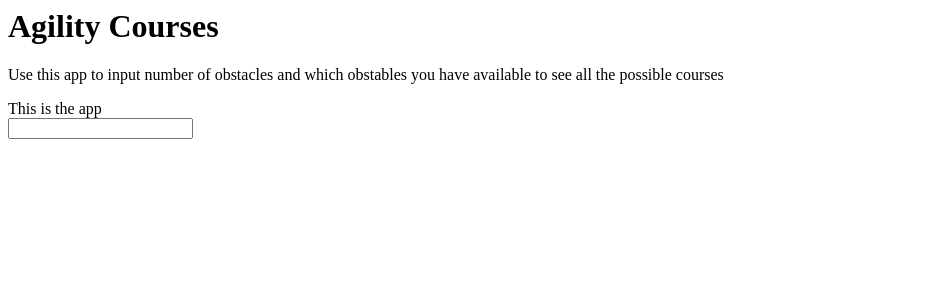
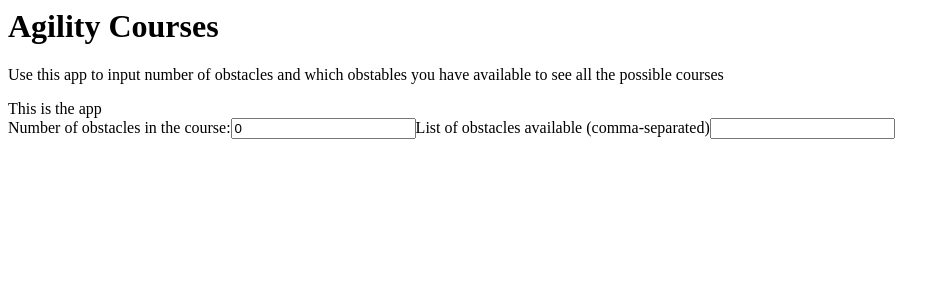
Before and after one commit to jwicksnin/agility-course-permutations, a React app: page / in a window 1280 px wide. Shown: the top 300 px of the page, without its empty margins (0-950 px from the left). Built offline with nearby package versions, Linux system fonts and the light colour scheme.

Commit message:
Create a two-input form for count of obstacles and obstacle list.

```diff
--- a/src/Form.jsx
+++ b/src/Form.jsx
@@ -2,12 +2,42 @@ import React from 'react';
 import ReactDOM from 'react-dom';
 
 class Form extends React.Component {
+  constructor(props) {
+    super(props);
+    this.state = {
+      count: 0,
+      obstacles: ''
+    };
+    this.handleNumberChange = this.handleNumberChange.bind(this);
+    this.handleObstaclesChange = this.handleObstaclesChange.bind(this);
+  }
+  handleNumberChange(e) {
+    this.setState({
+      count: e.target.value
+    });
+  }
+  handleObstaclesChange(e) {
+    this.setState({
+      obstacles: e.target.value
+    });
+  }
   render() {
     return <form>
-    	<div>{this.props.title}</div>
-    	<input
-    		type="text"
-    	/>
+      <div>{this.props.title}</div>
+      <label>Number of obstacles in the course:
+        <input
+          type="text"
+          onChange={this.handleNumberChange}
+          value={this.state.count}
+      />
+      </label>
+      <label>List of obstacles available (comma-separated)
+        <input
+          type="text"
+          onChange={this.handleObstaclesChange}
+          value={this.state.obstacles}
+        />
+      </label>
     </form>;
   }
 }
```
